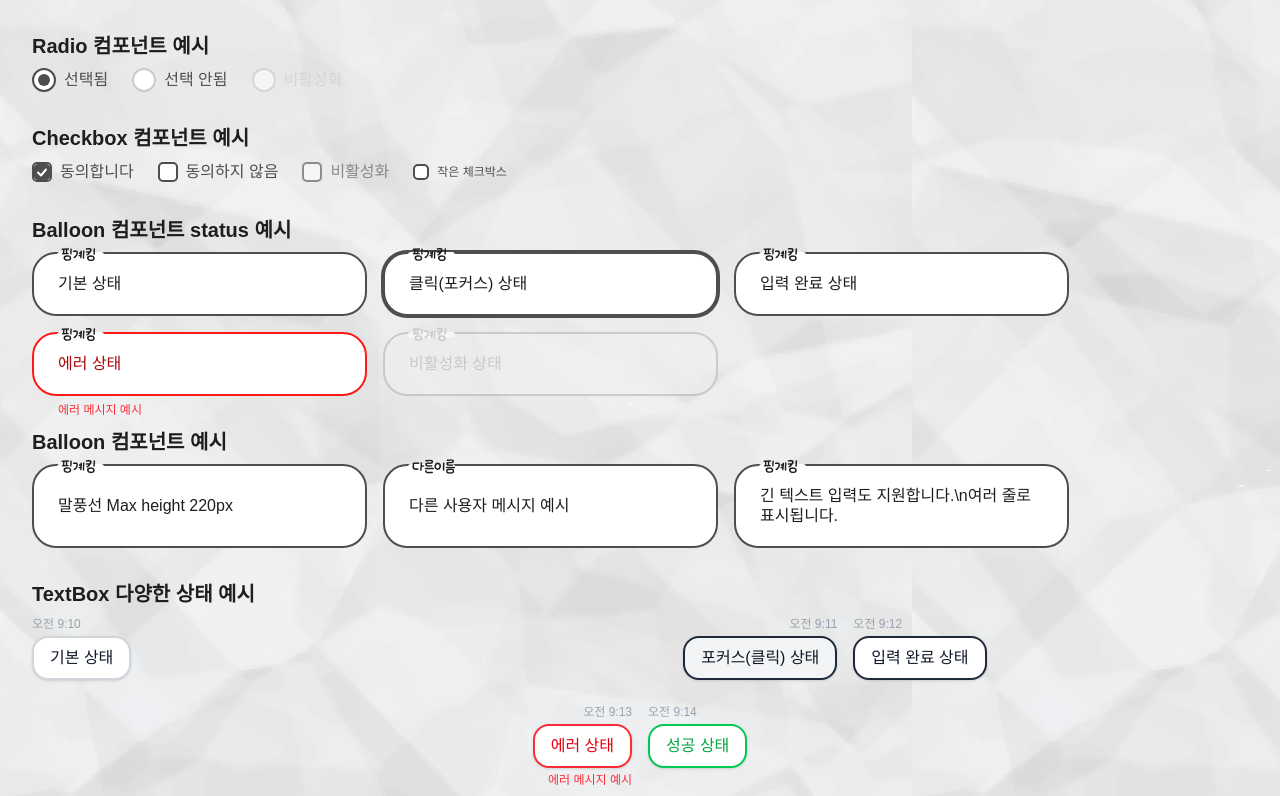
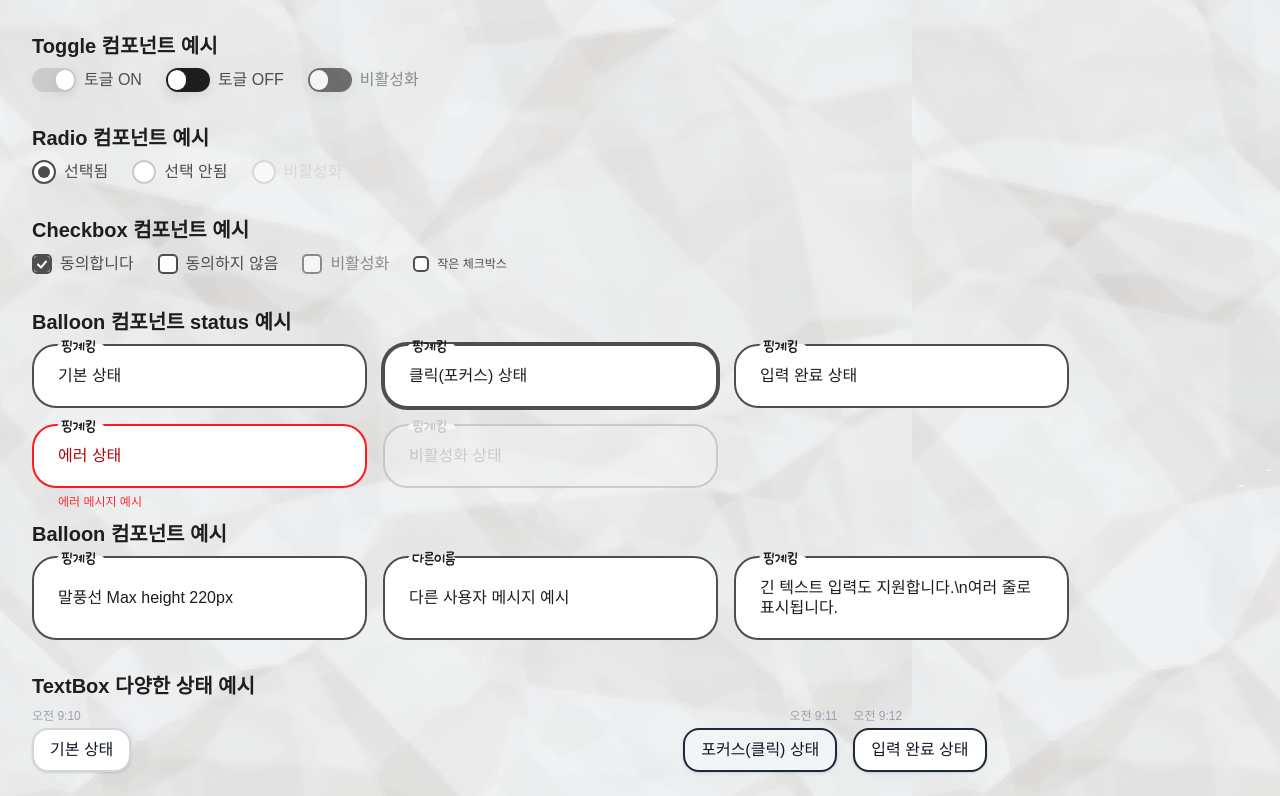
Before and after one commit to pinggyeKing/pinggyeking-frontend, a Next.js app: page /dashboard in a window 1280 px wide. Shown: the top 796 px of the page. Built offline with nearby package versions, Linux system fonts and the light colour scheme.

Commit message:
feat: Introduce Toggle component and examples in Dashboard for enhanced user interaction

```diff
--- a/src/app/dashboard/page.tsx
+++ b/src/app/dashboard/page.tsx
@@ -6,6 +6,7 @@ import { TextBox } from '@/components/inputs/TextBox';
 import Balloon from '@/components/inputs/Balloon';
 import Checkbox from '@/components/inputs/Checkbox';
 import Radio from '@/components/inputs/Radio';
+import Toggle from '@/components/inputs/Toggle';
 
 function Dashboard() {
   // SearchBar 상태
@@ -35,8 +36,27 @@ function Dashboard() {
   const [radio2, setRadio2] = React.useState(false);
   const [radio3, setRadio3] = React.useState(false);
 
+  const [toggle1, setToggle1] = React.useState(true);
+  const [toggle2, setToggle2] = React.useState(false);
+  const [toggle3, setToggle3] = React.useState(false);
+
   return (
     <div className="p-8 space-y-8">
+      {/* Toggle 컴포넌트 예시 */}
+      <div className="space-y-2">
+        <h2 className="text-xl font-semibold">Toggle 컴포넌트 예시</h2>
+        <div className="flex flex-wrap gap-6 items-center">
+          <Toggle checked={toggle1} onChange={setToggle1} label="토글 ON" />
+          <Toggle checked={toggle2} onChange={setToggle2} label="토글 OFF" />
+          <Toggle
+            checked={toggle3}
+            onChange={setToggle3}
+            label="비활성화"
+            disabled
+          />
+        </div>
+      </div>
+
       {/* Radio 컴포넌트 예시 */}
       <div className="space-y-2">
         <h2 className="text-xl font-semibold">Radio 컴포넌트 예시</h2>
--- /dev/null
+++ b/src/components/inputs/Toggle.tsx
@@ -0,0 +1,75 @@
+import React from 'react';
+
+interface ToggleProps {
+  checked: boolean;
+  onChange: (checked: boolean) => void;
+  label?: string;
+  disabled?: boolean;
+  className?: string;
+}
+
+const Toggle: React.FC<ToggleProps> = ({
+  checked,
+  onChange,
+  label = '',
+  disabled = false,
+  className = '',
+}) => {
+  return (
+    <label
+      className={`inline-flex items-center gap-2 cursor-pointer select-none ${
+        disabled ? 'opacity-60 cursor-not-allowed' : ''
+      } ${className}`}
+      aria-disabled={disabled}
+    >
+      <span
+        className="relative flex items-center"
+        style={{ minWidth: 44, minHeight: 24 }}
+      >
+        <input
+          type="checkbox"
+          checked={checked}
+          onChange={(e) => onChange(e.target.checked)}
+          disabled={disabled}
+          className="absolute w-full h-full opacity-0 cursor-pointer m-0"
+          tabIndex={disabled ? -1 : 0}
+          aria-checked={checked}
+        />
+        <span
+          className={`block w-11 h-6 rounded-[12px] transition-colors duration-200 flex items-center ${
+            checked
+              ? 'bg-[var(--grey-4,#CBCBCB)] justify-end pr-6 pl-0'
+              : 'bg-[#1E1E1E] justify-end pr-6 pl-0'
+          }`}
+          style={{
+            padding: checked ? '2px 2px 2px 24px' : '2px 24px 2px 2px',
+            boxShadow: checked
+              ? '0px 4px 12px 0px rgba(0,0,0,0.04)'
+              : '1px 4px 16px 0px rgba(0,0,0,0.08)',
+          }}
+        >
+          <span
+            className={`block w-5 h-5 rounded-full transition-all duration-200 bg-[#FFF] shadow-md`}
+            style={{
+              boxShadow: '1px 4px 16px 0px rgba(0,0,0,0.08)',
+              borderRadius: 12,
+            }}
+          />
+        </span>
+      </span>
+      {label && (
+        <span
+          className="text-[16px] font-medium"
+          style={{
+            fontFamily: 'Pretendard, sans-serif',
+            color: 'var(--grey-8,#1E1E1E)',
+          }}
+        >
+          {label}
+        </span>
+      )}
+    </label>
+  );
+};
+
+export default Toggle;
```
